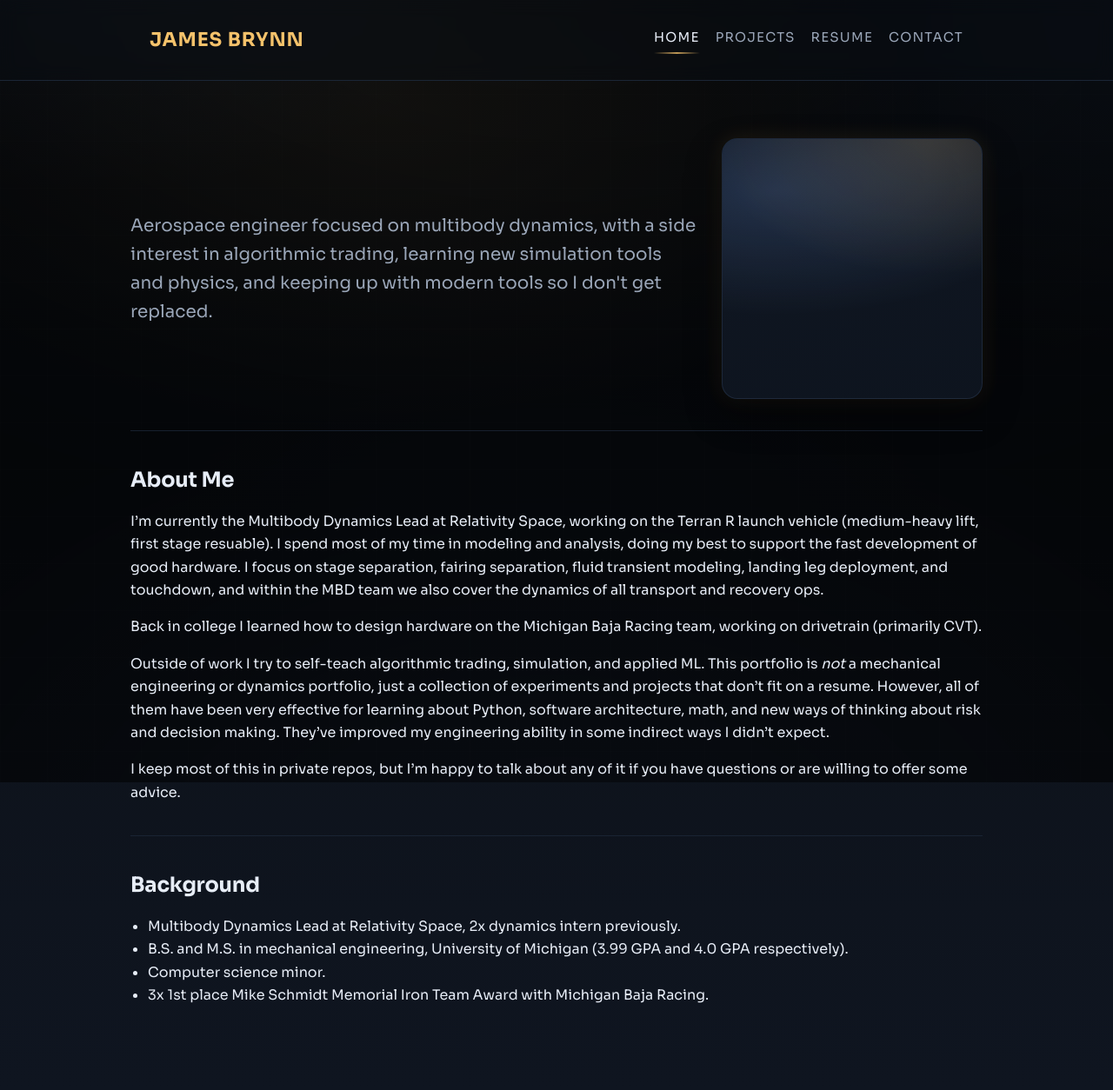
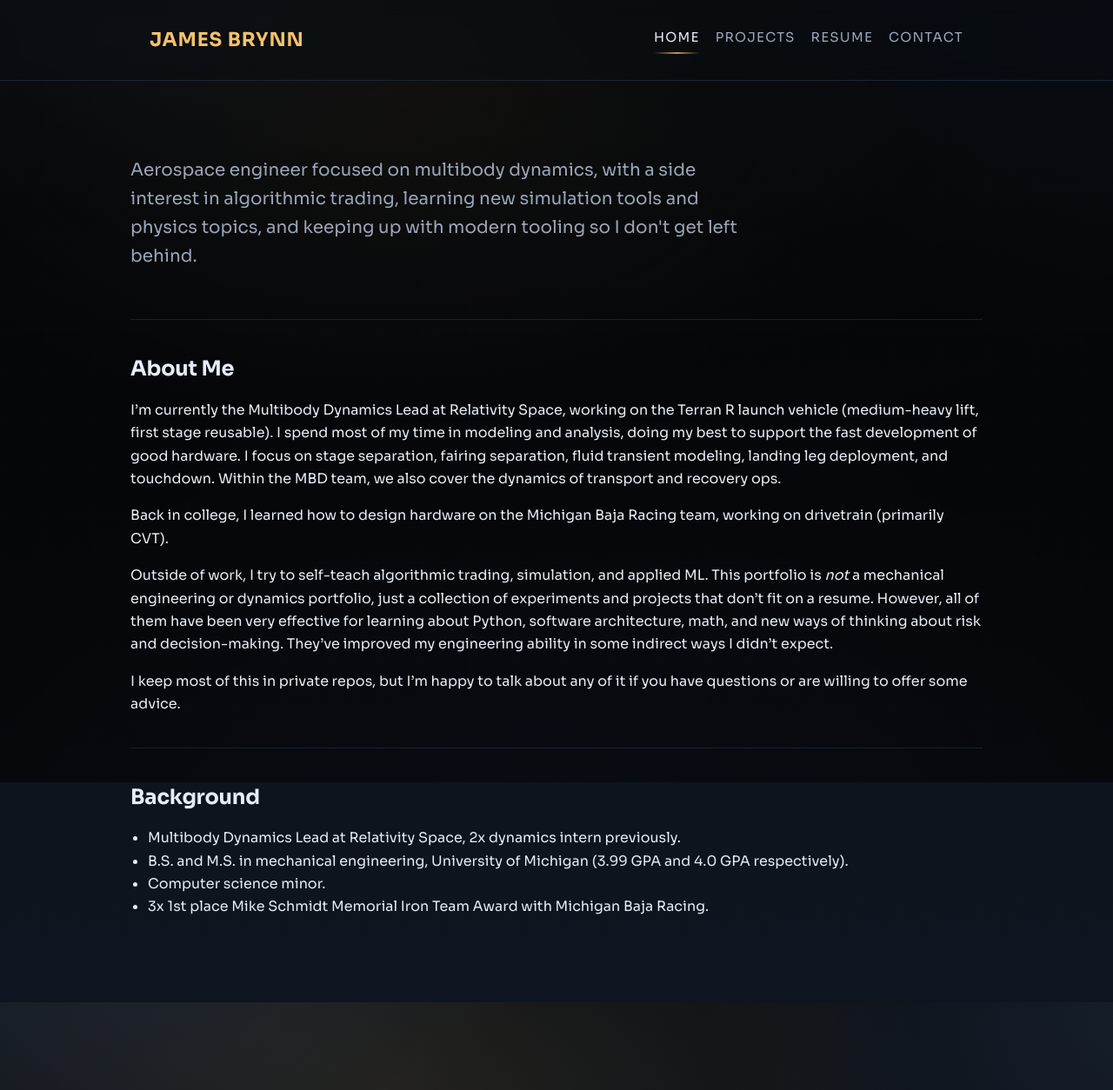
Before and after one commit to brynnj/brynnj.github.io, a Jekyll site: the page built from index.md, in a window 1280 px wide. Shown: the whole page at 87% size. Built offline with Jekyll 4.4.1, drawn with Linux system fonts in a browser that asks for light colours.

Commit message:
touch ups before sharing

```diff
--- a/index.md
+++ b/index.md
@@ -6,26 +6,31 @@ title: "Home"
 <div class="hero">
   <div class="hero-copy">
     <p class="lead">
-      Aerospace engineer focused on multibody dynamics, with a side interest in algorithmic trading, learning new simulation tools and physics, and keeping up with modern tools so I don't get replaced.
+      Aerospace engineer focused on multibody dynamics, with a side interest in algorithmic trading, learning new simulation tools and physics topics, and keeping up with modern tooling so I don't get left behind.
     </p>
   </div>
-  <div class="hero-media" role="img" aria-label="Hero image placeholder"></div>
 </div>
 
 <section class="section" markdown="1">
 
 ## About Me
 
-I'm currently the Multibody Dynamics Lead at Relativity Space, working on the Terran R launch vehicle (medium-heavy lift, first stage resuable). I spend most of my time in modeling and analysis, doing my best to support the fast development of good hardware. I focus on stage separation, fairing separation, fluid transient modeling, landing leg deployment, and touchdown, and within the MBD team we also cover the dynamics of all transport and recovery ops.
+I'm currently the Multibody Dynamics Lead at Relativity Space, working on the Terran R launch vehicle (medium-heavy lift, first stage reusable).
+I spend most of my time in modeling and analysis, doing my best to support the fast development of good hardware.
+I focus on stage separation, fairing separation, fluid transient modeling, landing leg deployment, and touchdown.
+Within the MBD team, we also cover the dynamics of transport and recovery ops.
 
 
-Back in college I learned how to design hardware on the Michigan Baja Racing team, working on drivetrain (primarily CVT).
+Back in college, I learned how to design hardware on the Michigan Baja Racing team, working on drivetrain (primarily CVT).
 
 
-Outside of work I try to self-teach algorithmic trading, simulation, and applied ML. This portfolio is *not* a mechanical engineering or dynamics portfolio, just a collection of experiments and projects that don't fit on a resume. However, all of them have been very effective for learning about Python, software architecture, math, and new ways of thinking about risk and decision making. They've improved my engineering ability in some indirect ways I didn't expect.
+Outside of work, I try to self-teach algorithmic trading, simulation, and applied ML.
+This portfolio is *not* a mechanical engineering or dynamics portfolio, just a collection of experiments and projects that don't fit on a resume.
+However, all of them have been very effective for learning about Python, software architecture, math, and new ways of thinking about risk and decision-making.
+They've improved my engineering ability in some indirect ways I didn't expect.
 
 
-I keep most of this in private repos, but I’m happy to talk about any of it if you have questions or are willing to offer some advice.
+I keep most of this in private repos, but I'm happy to talk about any of it if you have questions or are willing to offer some advice.
 
 </section>
 
```
Also changed, not shown: contact.md (+1 -1 lines), projects/ai-trader.md (+6 -6 lines), projects/min-variance.md (+12 -12 lines), projects/regime-classification.md (+6 -6 lines), projects/trading-platform.md (+8 -8 lines).
